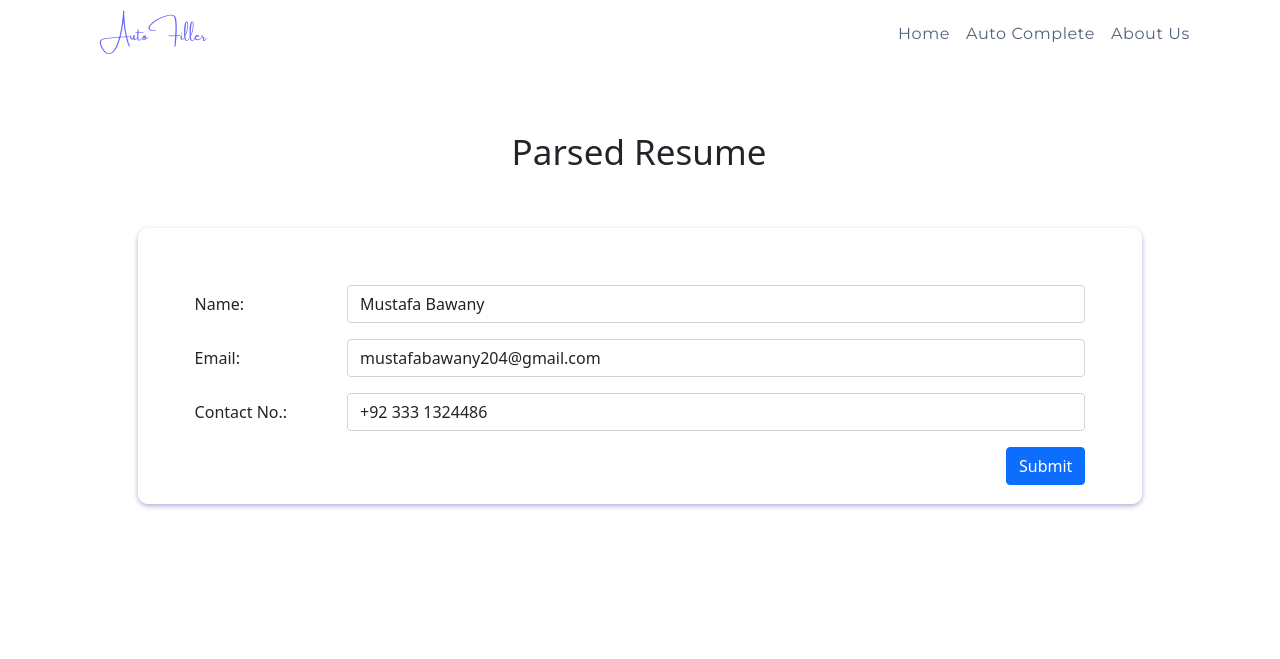
After one commit to mustafabawany/AutoFiller, a FastAPI app: template Web App/AutoFiller/templates/parsedResume.html in a window 1280 px wide. The commit adds this page. Shown: the top 659 px of the page. Run offline with FastAPI, Linux system fonts and the light colour scheme; the template is opened without the code that fills it, so the values that code supplies are empty; some libraries are stand-ins or nearby versions.

Commit message:
Firebase Implemented

```diff
--- a/Web App/AutoFiller/main.py
+++ b/Web App/AutoFiller/main.py
@@ -1,6 +1,9 @@
-from fastapi import FastAPI, Request
+from fastapi import FastAPI, Request, File , UploadFile
 from fastapi.templating import Jinja2Templates
 from fastapi.staticfiles import StaticFiles
+from pdf2image import convert_from_path
+import cv2
+import matplotlib.pyplot as plt
 
 app = FastAPI()
 templates = Jinja2Templates(directory= 'templates')
@@ -17,3 +20,19 @@ def getAboutUs(request : Request):
 @app.get("/auto-complete")
 def getAutocomplete(request : Request):
     return templates.TemplateResponse("autocomplete.html" , {"request":request})
+
+@app.get("/auto-complete/{resume_id}")
+async def ProcessResume(resume_id: str , request : Request):
+    return templates.TemplateResponse("parsedResume.html" , {"request" : request})
+
+@app.post("/auto-complete")
+async def getPDF(resume : UploadFile = File(...)):
+    return {"resume" : resume}
+
+@app.get("/success")
+def successPage(request : Request):
+    return {"Success" : "Yayyy!"}
+
+@app.post("/success")
+def getInfo(name: str , email : str , contact : str):
+    return {"Success" : "Yayyy!!"}
--- a/Web App/AutoFiller/requirements.txt
+++ b/Web App/AutoFiller/requirements.txt
@@ -0,0 +1 @@
+pip install multipart
--- /dev/null
+++ b/Web App/AutoFiller/static/css/parsed.css
@@ -0,0 +1,27 @@
+section {
+	padding: 100px 0px;
+}
+
+#hero {
+	margin-top: 2%;
+	background-color: white;
+}
+
+#hero h1 {
+	margin-top: 5px;
+	font-size: 35px;
+	margin-left: -2px;
+	font-weight: 300;
+    text-align: center;
+}
+
+.mainform{
+    background: rgba( 255, 255, 255, 0.35 );
+    box-shadow: 0 2px 5px 0 rgba( 31, 38, 135, 0.37 );
+    backdrop-filter: blur( 4px );
+    -webkit-backdrop-filter: blur( 4px );
+    border-radius: 10px;
+    border: 1px solid white;
+    margin: 5%;
+    padding: 5%;
+}
--- /dev/null
+++ b/Web App/AutoFiller/static/index.js
@@ -0,0 +1,27 @@
+document.getElementById('submitButton').addEventListener("click" , (e) => {
+	let file = document.getElementById('resume').files[0]
+	console.log(file)
+	const storageRef = firebase.storage().ref("Resume/" + file.name)
+	const task = storageRef.put(file)
+
+	task.on(
+		"state change" ,
+		function progress(progress){
+			console.log(progress.bytesTransferred / progress.totalBytes *100)
+		},
+		function error(err){
+			console.log('There was An Err ' + err)
+		},
+		function completed(){
+			storageRef.getDownloadURL()
+			.then(url => {
+				const newURL = new URL(url)
+				let tempToken = newURL.search
+				let index1 = tempToken.indexOf('&' , 0);
+				let index2 = tempToken.length
+				const token_id = tempToken.slice(index1 + 1, index2)
+				location.href = 'http://localhost:8000/auto-complete/' + token_id
+			})
+		}
+	)
+})
--- a/Web App/AutoFiller/templates/homepage.html
+++ b/Web App/AutoFiller/templates/homepage.html
@@ -15,7 +15,7 @@
           <span>Form Auto Complete Using OCR</span>
           <h1>Tired of Lengthy Forms?</h1>
           <p>We auto fill your form parsing your Resume</p>
-          <a href="About" class="btn btn-regular">Learn more</a>
+          <a href="about-us" class="btn btn-regular">Learn more</a>
         </div>
         <div class="homepage col-lg-7 col-md-7 col-sm-7 col-xs-7">
           <img src="../static/images/banner.svg" class="img-fluid" alt="classification">
--- a/Web App/AutoFiller/templates/navbar.html
+++ b/Web App/AutoFiller/templates/navbar.html
@@ -9,10 +9,16 @@
     <link rel="preconnect" href="https://fonts.gstatic.com" crossorigin>
     <link href="https://fonts.googleapis.com/css2?family=Montserrat:ital,wght@0,100;0,200;0,300;0,400;0,500;0,600;0,700;0,800;0,900;1,100;1,200;1,300;1,400;1,500;1,600;1,700;1,800;1,900&family=Ubuntu:ital,wght@0,300;0,400;0,500;0,700;1,300;1,400;1,500;1,700&display=swap" rel="stylesheet">
 
+    <!-- Font Awesome -->
+
+    <script src="https://kit.fontawesome.com/93cf10263c.js" crossorigin="anonymous"></script>
+
     <meta charset="UTF-8">
     <meta http-equiv="X-UA-Compatible" content="IE=edge">
     <meta name="viewport" content="width=device-width, initial-scale=1.0">
-    <link href="static/css/navbar.css" rel="stylesheet" />
+
+    <link href="../static/css/navbar.css" rel="stylesheet" />
+
     {% block head %}{% endblock %}
 </head>
 <body>
@@ -20,7 +26,6 @@
         <button class="navbar-toggler" type="button" data-toggle="collapse" data-target="#navbarNavDropdown" aria-controls="navbarNavDropdown" aria-expanded="false" aria-label="Toggle navigation">
         <span class="icon ion-md-menu"></span>
         </button>
-        <!-- <img src="images/logo.png" class="img-fluid nav-logo-mobile" alt="Company Logo"> -->
         <div class="collapse navbar-collapse" id="navbarNavDropdown">
         <div class="container">
             <a href="/">
@@ -43,5 +48,41 @@
     {% block body %}{% endblock %}
 
     <script src="https://cdn.jsdelivr.net/npm/bootstrap@5.0.2/dist/js/bootstrap.bundle.min.js" integrity="sha384-MrcW6ZMFYlzcLA8Nl+NtUVF0sA7MsXsP1UyJoMp4YLEuNSfAP+JcXn/tWtIaxVXM" crossorigin="anonymous"></script>
+
+<!-- The core Firebase JS SDK is always required and must be listed first -->
+<script src="https://www.gstatic.com/firebasejs/8.5.0/firebase-app.js"></script>
+<script src="https://www.gstatic.com/firebasejs/8.5.0/firebase-storage.js"></script>
+
+<!-- TODO: Add SDKs for Firebase products that you want to use
+     https://firebase.google.com/docs/web/setup#available-libraries -->
+
+<script>
+  // Your web app's Firebase configuration
+  const firebaseConfig = {
+
+    apiKey: "AIzaSyDradRFBuygrz3wUYnF22DrR_OrLyMcJB4",
+
+    authDomain: "autofiller-6f0cc.firebaseapp.com",
+
+    databaseURL: "https://autofiller-6f0cc-default-rtdb.firebaseio.com",
+
+    projectId: "autofiller-6f0cc",
+
+    storageBucket: "autofiller-6f0cc.appspot.com",
+
+    messagingSenderId: "398218048520",
+
+    appId: "1:398218048520:web:2095feb70bd4ff07610dbd"
+
+    };
+
+  // Initialize Firebase
+  firebase.initializeApp(firebaseConfig);
+
+</script>
+
+<script defer src="../static/index.js"></script>
+
 </body>
+
 </html>
--- /dev/null
+++ b/Web App/AutoFiller/templates/parsedResume.html
@@ -0,0 +1,47 @@
+{% extends 'navbar.html' %}
+
+{% block head %}
+
+    <link href="../static/css/parsed.css" rel="stylesheet" />
+
+{% endblock %}
+
+{% block body %}
+
+<section id="hero">
+    <div class="container">
+    <h1>Parsed Resume</h1>
+    <div class="mainform">
+        <form id = "resumeForm" method = "POST" action="/success" enctype="multipart/form-data">
+            <div class="mb-3 row">
+                <label for="staticName" class="col-sm-2 col-form-label">Name: </label>
+                <div class="col-sm-10">
+                    <input type="text" class="form-control" id="staticName" value="Mustafa Bawany">
+                </div>
+            </div>
+            <div class="mb-3 row">
+                <label for="staticEmail" class="col-sm-2 col-form-label">Email:</label>
+                <div class="col-sm-10">
+                    <input type="email" class="form-control" id="staticEmail" value="mustafabawany204@gmail.com">
+                </div>
+            </div>
+            <div class="mb-3 row">
+                <label for="contactNo" class="col-sm-2 col-form-label">Contact No.:</label>
+                <div class="col-sm-10">
+                  <input type="tel" class="form-control" id="contactNo" value = "+92 333 1324486">
+                </div>
+            </div>
+            <button
+                type = "submit"
+                id = "submitButton"
+                class="btn btn-primary"
+                style="float: right;">
+                Submit
+            </button>
+        </form>
+    </div>
+
+    </div>
+  </section>
+
+{% endblock %}
```
Also changed, not shown: Web App/AutoFiller/static/css/autocomplete.css (+13 -26 lines), Web App/AutoFiller/static/css/loading.css (added, +56 -0 lines), Web App/AutoFiller/templates/autocomplete.html (+43 -25 lines), Web App/AutoFiller/templates/loading.html (added, +25 -0 lines), 1 other file.
